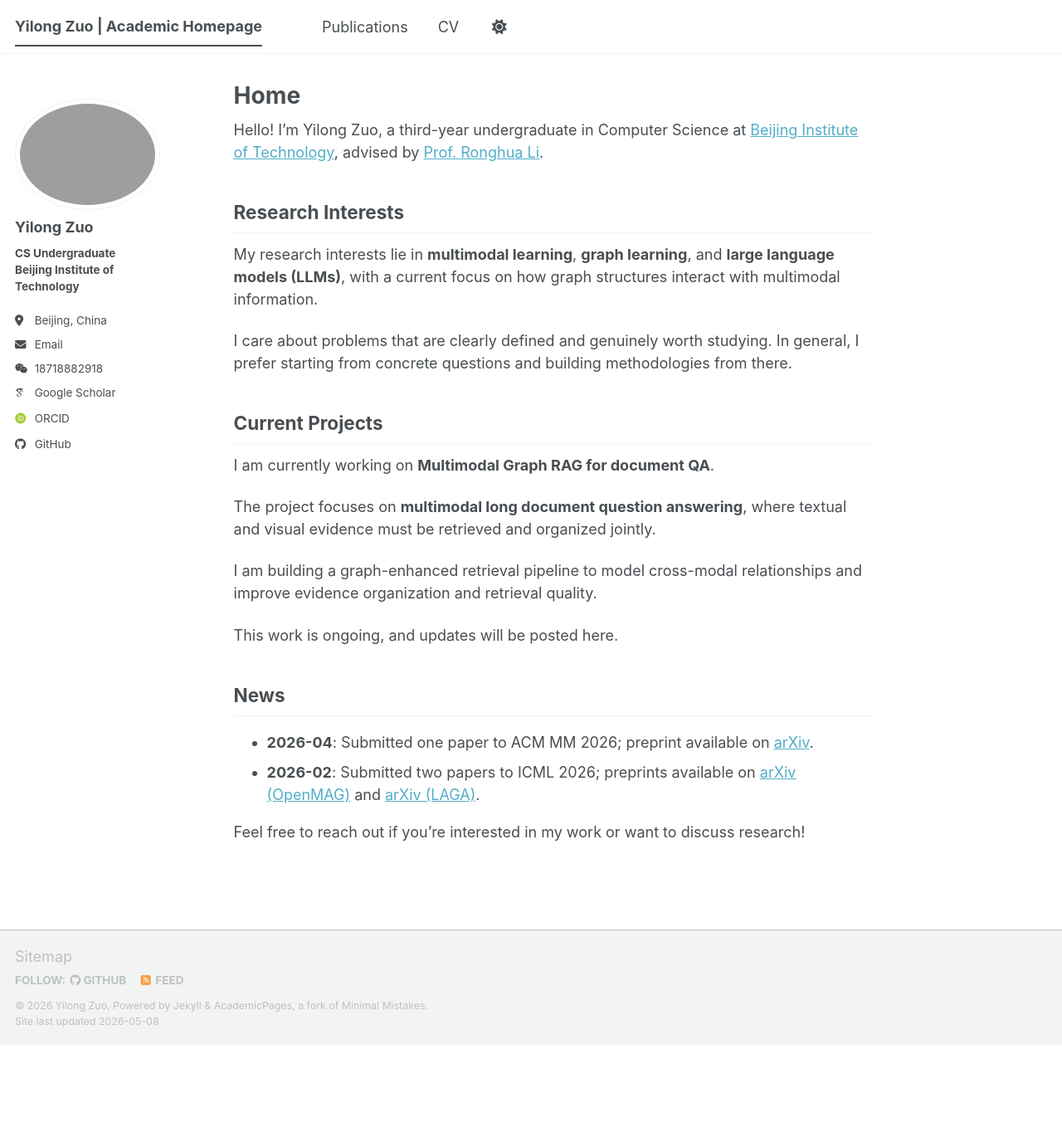
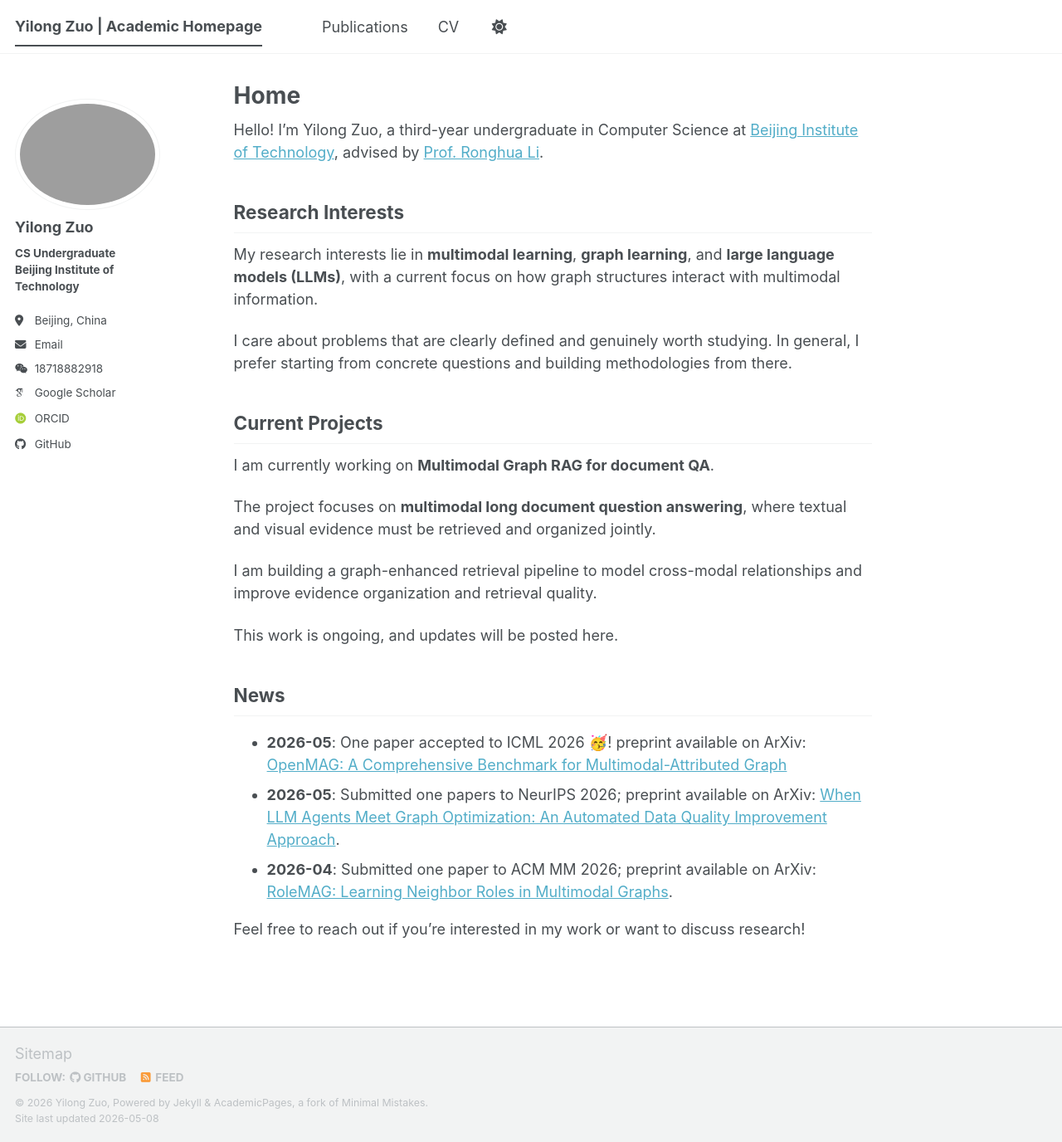
Before and after one commit to laonuo2004/laonuo2004.github.io, a Jekyll site: the page built from _pages/about.md, in a window 1280 px wide and 1376 px high. Shown: the whole window at 83% size. Built offline with Jekyll 4.4.1, drawn with Linux system fonts in a browser that asks for light colours; some web fonts are replaced; a script bundle is joined from its source files by our own code; library files that are not in the unit come from our copies.

Commit message:
change about page news section with new papers accepted and submitted.

```diff
--- a/_pages/about.md
+++ b/_pages/about.md
@@ -27,7 +27,8 @@ This work is ongoing, and updates will be posted here.
 
 ## News
 
-- **2026-04**: Submitted one paper to ACM MM 2026; preprint available on [arXiv](https://arxiv.org/abs/2604.12271).
-- **2026-02**: Submitted two papers to ICML 2026; preprints available on [arXiv (OpenMAG)](https://arxiv.org/abs/2602.05576) and [arXiv (LAGA)](https://arxiv.org/abs/2510.08952).
+- **2026-05**: One paper accepted to ICML 2026 🥳! preprint available on ArXiv: [OpenMAG: A Comprehensive Benchmark for Multimodal-Attributed Graph](https://arxiv.org/abs/2602.05576)
+- **2026-05**: Submitted one papers to NeurIPS 2026; preprint available on ArXiv: [When LLM Agents Meet Graph Optimization: An Automated Data Quality Improvement Approach](https://arxiv.org/abs/2510.08952).
+- **2026-04**: Submitted one paper to ACM MM 2026; preprint available on ArXiv: [RoleMAG: Learning Neighbor Roles in Multimodal Graphs](https://arxiv.org/abs/2604.12271).
 
 Feel free to reach out if you're interested in my work or want to discuss research!
```
